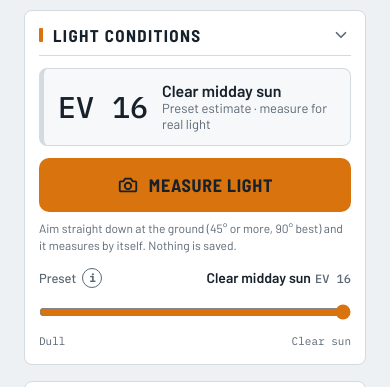
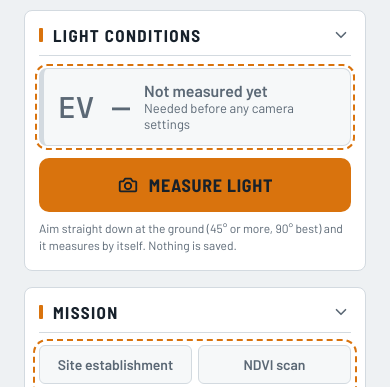
Before and after one commit to mrpaulrmulligan/droneland, a plain HTML site: page index.html in a window 390 px wide. Shown: the part 126-513 px from the top of the page. Drawn offline with Linux system fonts and the light colour scheme.

Commit message:
Update calculator
Co-Authored-By: Claude Opus 5.5 <noreply@anthropic.com>

```diff
--- a/index.html
+++ b/index.html
@@ -246,6 +246,7 @@ input[type="range"] { width: 100%; margin: 0; accent-color: var(--accent); heigh
 .lread { display: flex; align-items: center; gap: 14px; padding: 12px 14px; border-radius: 8px; background: var(--field); border: 1.5px solid var(--line); border-left-width: 5px; }
 .lread.measured { border-color: var(--good); }
 .lread.stale { border-color: var(--warn); }
+.lread.none .lr-ev, .lread.none .lr-name { color: var(--muted); }
 .lr-ev { font: 500 30px var(--f-mono); font-variant-numeric: tabular-nums; white-space: nowrap; line-height: 1; }
 .lr-txt { display: flex; flex-direction: column; min-width: 0; line-height: 1.25; }
 .lr-name { font: 600 16px var(--f-body); }
@@ -423,6 +424,7 @@ select.empty { color: var(--muted); } select.empty option { color: var(--ink); }
   .copybtn { min-height: 34px; padding-inline: 12px; }
   .colbtn { width: 36px; height: 36px; margin: -8px -8px -8px 0; }
   .lmeter { display: block; }                                          /* camera light meter */
+  .lpreset { display: none; }                                         /* phones: light comes only from a camera reading, never a guess */
   .ph-only { display: inline; }
   /* Field order on phones: verdict, then what to enter in Pilot 2, then the headline numbers */
   .out > #check { order: -3; } .out > #pilot { order: -2; } .out > #big { order: -1; }
@@ -1176,7 +1178,9 @@ select.empty { color: var(--muted); } select.empty option { color: var(--ink); }
   }
 
   // ---- What still needs entering. [button text, short name, field]
+  const meterOnly = () => matchMedia("(max-width: 700px)").matches;   // phones: light from the camera meter only
   const NEED = {
+    light: ["Measure the light", "light", () => [...document.querySelectorAll(".lmeter .lmbtn")].find(b => b.offsetParent) || $("lread")],
     mission: ["Choose the mission", "mission", () => document.querySelector(".mis-pick button")],
     preset: ["Choose the drone", "drone", () => sel],
     lens: ["Choose the lens", "lens", () => $("lens")],
@@ -1190,6 +1194,7 @@ select.empty { color: var(--muted); } select.empty option { color: var(--ink); }
   const hasNum = id => parseFloat($(id).value) > 0;
   function missing() {
     const out = [], p = preset();
+    if (meterOnly() && measuredEv === null) out.push("light");
     if (!state.mission) out.push("mission");
     if (!sel.value) out.push("preset");
     else if (p && p.lenses && !curLens()) out.push("lens");
@@ -1210,7 +1215,7 @@ select.empty { color: var(--muted); } select.empty option { color: var(--ink); }
     const ready = !miss.length, wait = !ready || state.needRec, n = miss.length;
     $("wrap").classList.toggle("unready", wait);
     $("fs").classList.toggle("unready", wait);
-    const box = { mission: document.querySelector(".mis-pick"), preset: sel.closest(".in"), lens: $("lens").closest(".in"),
+    const box = { light: $("lread"), mission: document.querySelector(".mis-pick"), preset: sel.closest(".in"), lens: $("lens").closest(".in"),
       mp: $("mp").closest(".in"), feq: $("feq").closest(".in"), alt: $("alt").closest(".numv"), spd: $("spd").closest(".numv") };
     Object.entries(box).forEach(([k, el]) => el && el.classList.toggle("need", miss.includes(k)));
     sel.classList.toggle("empty", !sel.value); $("lens").classList.toggle("empty", !$("lens").value);
@@ -1233,7 +1238,7 @@ select.empty { color: var(--muted); } select.empty option { color: var(--ink); }
     sum("sum-check", ready ? "Set up · working out" : `Set up · ${n} to enter`, "warn");
     sum("sum-mission", state.mission ? M().name : "Choose the mission", state.mission ? null : "warn");
     const p = preset(), nm = !sel.value ? "" : p ? (p.short || p.name.replace(/^DJI (Zenmuse )?/, "")) + (p.lenses && curLens() ? ` ${curLens().mm} mm` : "") : "Custom";
-    const cm = miss.filter(k => k !== "mission").map(k => NEED[k][1]);
+    const cm = miss.filter(k => k !== "mission" && k !== "light").map(k => NEED[k][1]);
     const ct = cm.length ? `${cm.join(", ")} to enter` : "";
     sum("sum-cam", nm ? nm + (ct ? " · " + ct : "") : ct.charAt(0).toUpperCase() + ct.slice(1), cm.length ? "warn" : null);
     const m = M(), aFor = state.mission && m.altFor && p && m.altFor[kindOf(p)];
@@ -1304,8 +1309,9 @@ select.empty { color: var(--muted); } select.empty option { color: var(--ink); }
     labelFlight();
     const lp = LIGHT_ORDER[+$("light").value] || LIGHT_ORDER[LIGHT_ORDER.length - 1];
     $("light-v").innerHTML = `${lp.name}<small>EV ${lp.ev}</small>`;
-    $("lr-ev").textContent = `EV ${measuredEv !== null ? fmt(measuredEv, 1) : lp.ev}`;
-    $("lr-name").textContent = measuredEv !== null ? `Near ${lp.name.toLowerCase()}` : lp.name;
+    const noRead = measuredEv === null && meterOnly();
+    $("lr-ev").textContent = noRead ? "EV —" : `EV ${measuredEv !== null ? fmt(measuredEv, 1) : lp.ev}`;
+    $("lr-name").textContent = noRead ? "Not measured yet" : measuredEv !== null ? `Near ${lp.name.toLowerCase()}` : lp.name;
     const lensOk = !(p && p.lenses) || !!curLens();
     if (p) $("camsum").innerHTML = `<b>${mp} MP${lensOk ? ` @ ${eq} mm` : ""}</b>${infoBtn("camsum", "resolution and focal length")}<span>${lensOk ? `35 mm equivalent · ${+$("fmin").value === fmax ? `f/${fmax} fixed` : `f/${fmax}–f/${$("fmin").value}`} · ` : "Choose the lens fitted · "}${p.electronic ? "electronic shutter" : p.global ? "global shutter" : "mechanical"} to 1/${p.smax.toLocaleString()} s · ISO ${isoList[0].toLocaleString()}–${p.isoMax.toLocaleString()}</span>`;
     // Nothing is pre-filled: results wait until the mission, drone (and lens), altitude and speed are all entered
@@ -1844,7 +1850,7 @@ select.empty { color: var(--muted); } select.empty option { color: var(--ink); }
     isocap: "The highest ISO the <b>Recommend</b> button will choose. Keep it <b>below 800</b> to avoid visible grain; lower is cleaner.",
     mi: "The <b>minimum capture interval</b>: how quickly the camera can take one photo after another. At high front overlap it limits how fast you can fly.",
     orient: "Which side of the photo runs <b>across the flight line</b>. Long side across track gives wider strips and fewer flight lines.",
-    light: "Light is the first thing to set because it changes through the day. On phones, <b>Measure light</b> reads the real light with the camera: aim straight down at the ground (at least 45°, ideally 90°) and it measures by itself. A reading turns amber after 30 minutes as a reminder to re-measure. Otherwise pick the closest preset. Darker conditions need a <b>wider aperture</b>, a <b>slower shutter</b> or a <b>higher ISO</b>. Clear midday sun is about EV 16 at ISO 100; ordinary bright sun about EV 15.",
+    light: "Light is the first thing to set because it changes through the day. On phones, <b>Measure light</b> reads the real light with the camera: aim straight down at the ground (at least 45°, ideally 90°) and it measures by itself. A reading turns amber after 30 minutes as a reminder to re-measure. Phones use only real readings; on a computer, for planning, pick the closest preset. Darker conditions need a <b>wider aperture</b>, a <b>slower shutter</b> or a <b>higher ISO</b>. Clear midday sun is about EV 16 at ISO 100; ordinary bright sun about EV 15.",
   };
   function infoBtn(key, name) {
     return `<button type="button" class="info" data-info="${key}" aria-expanded="${state.tip === key}" aria-label="About ${name}">i</button>`;
@@ -2085,13 +2091,14 @@ select.empty { color: var(--muted); } select.empty option { color: var(--ink); }
     const has = measuredEv !== null && lightAt, mins = has ? Math.floor((Date.now() - lightAt) / 60000) : 0;
     const stale = has && mins >= LIGHT_STALE_MIN;
     const ago = mins < 1 ? "just now" : mins < 60 ? `${mins} min ago` : `${Math.floor(mins / 60)} h ${mins % 60} min ago`;
-    $("lread").className = "lread" + (has ? stale ? " stale" : " measured" : "");
+    const need = !has && meterOnly();
+    $("lread").className = "lread" + (has ? stale ? " stale" : " measured" : need ? " none" : "") + ($("lread").classList.contains("need") ? " need" : "");
     $("lm-age").innerHTML = has ? `Measured ${clock(lightAt)} · ${ago}` + (stale ? " · re-measure" : "")
-      : `Preset estimate<span class="ph-only"> · measure for real light</span>`;
+      : need ? "Needed before any camera settings" : "Preset estimate";
     document.querySelectorAll(".lm-t").forEach(t => t.textContent = has ? "Re-measure light" : "Measure light");
     if (stale && /\bok\b/.test($("lm-msg").className)) $("lm-msg").className = "hint";
     const lp0 = LIGHT_ORDER[+$("light").value] || LIGHT_ORDER[LIGHT_ORDER.length - 1];
-    sum("sum-light", has ? `EV ${fmt(measuredEv, 1)} · ${clock(lightAt)}${stale ? " · re-measure" : ""}` : `EV ${lp0.ev} · preset`, stale ? "warn" : null);
+    sum("sum-light", has ? `EV ${fmt(measuredEv, 1)} · ${clock(lightAt)}${stale ? " · re-measure" : ""}` : need ? "Not measured" : `EV ${lp0.ev} · preset`, stale || need ? "warn" : null);
     if (stale !== wasStale) { wasStale = stale; calc(); }        // puts the old-light warning into Flight check
   }
   // What the pilot actually types: aperture, shutter, ISO and speed, as shown in the Pilot 2 card
@@ -2107,7 +2114,7 @@ select.empty { color: var(--muted); } select.empty option { color: var(--ink); }
     $("rectext").textContent = "";
     calc();
     msg.className = ev < LIGHT_ORDER[0].ev - 0.5 ? "hint warn" : "hint ok";
-    msg.textContent = `${how}. Exposure now uses this reading; move the preset slider to go back.`
+    msg.textContent = `${how}. Exposure now uses this reading${meterOnly() ? "" : "; move the preset slider to go back"}.`
       + (ev < LIGHT_ORDER[0].ev - 0.5 ? " Very low light: expect high ISO or a slow shutter." : "");
     lightUI();
     if (!fresh) return;
```
